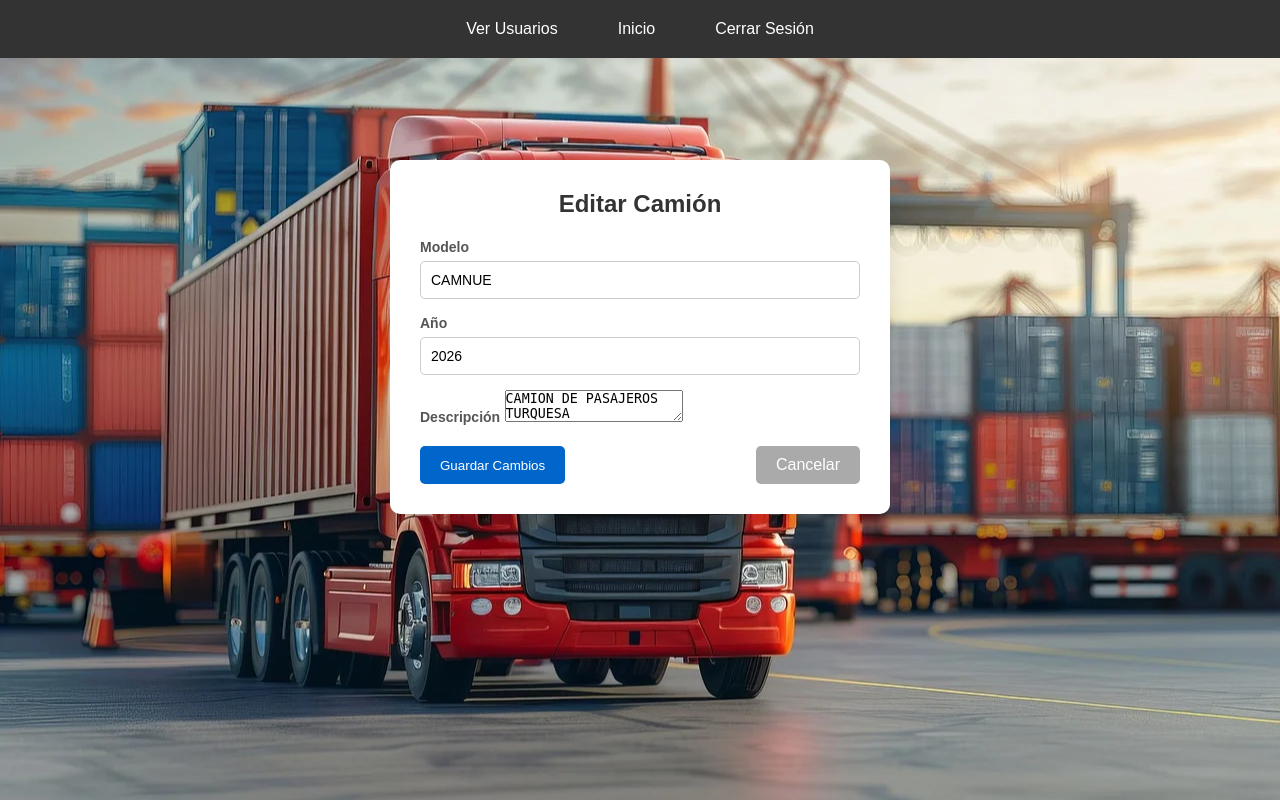
After one commit to MiguelAlca/LAB-PROGRAMACION-WEB-, a Flask app: page /editar_camion/1 in a window 1280 px wide. The commit adds this page. Run offline with Flask 3, Linux system fonts and the light colour scheme; a user stored in the database is signed in; data comes from the database, SQL or seed files in the repository; both versions use the stored data as it was after the commit.

Commit message:
Add files via upload

```diff
--- a/mi_proyecto/app.py
+++ b/mi_proyecto/app.py
@@ -4,9 +4,9 @@ from werkzeug.security import generate_password_hash, check_password_hash
 import sqlite3
 import os
 from functools import wraps
-import mysql.connector  # Asegúrate de tenerlo instalado
+import mysql.connector
 
-# Configuración inicial
+
 app = Flask(__name__)
 app.secret_key = os.getenv("SECRET_KEY", "super_secret_key")  # Usa una clave secreta para sesiones
 app.secret_key = 'MIGUEL'
@@ -393,7 +393,38 @@ def ver_datos():
     conn.close()
     return render_template('ver_datos.html', contactos=contactos)
 
+# Agrega esto en tu app.py
+@app.route('/editar_camion/<int:camion_id>', methods=['GET', 'POST'])
+@requiere_rol('admin')
+def editar_camion(camion_id):
+    conn = get_db_connection_sqlite()
+    c = conn.cursor()
 
+    # 1. Buscar el camión
+    c.execute("SELECT * FROM camiones WHERE id = ?", (camion_id,))
+    camion = c.fetchone()
+
+    if not camion:
+        flash("Camión no encontrado", "danger")
+        return redirect(url_for('camiones'))
+
+    # 2. Si es POST, actualizar datos
+    if request.method == 'POST':
+        modelo = request.form['modelo']
+        anio = request.form['anio']
+        descripcion = request.form['descripcion']
+        # (Aquí podrías agregar lógica para actualizar imagen si quisieras)
+
+        c.execute("UPDATE camiones SET modelo = ?, anio = ?, descripcion = ? WHERE id = ?",
+                  (modelo, anio, descripcion, camion_id))
+        conn.commit()
+        conn.close()
+        flash("Camión actualizado correctamente", "success")
+        return redirect(url_for('camiones'))
+
+    conn.close()
+    # 3. Si es GET, mostrar el formulario
+    return render_template('editar_camion.html', camion=camion)
 
 @app.route('/personal/', methods=['GET', 'POST'])
 @requiere_rol('admin')
--- /dev/null
+++ b/mi_proyecto/templates/editar_camion.html
@@ -0,0 +1,196 @@
+<!DOCTYPE html>
+<html lang="es">
+<head>
+    <meta charset="UTF-8">
+    <meta name="viewport" content="width=device-width, initial-scale=1.0">
+    <style>
+
+      * {
+          margin: 0;
+          padding: 0;
+          box-sizing: border-box;
+      }
+
+      body {
+          font-family: 'Poppins', sans-serif;
+          background-image: url('/static/CAMIONQW.webp');
+          background-size: cover;
+          background-position: center;
+          background-attachment: fixed;
+          min-height: 100vh;
+          display: flex;
+          justify-content: center;
+          align-items: flex-start;
+      }
+
+      /* Barra de navegación */
+      .navbar {
+          background-color: #333;
+          width: 100%;
+          padding: 10px 0;
+          position: fixed;
+          top: 0;
+          z-index: 1000;
+          text-align: center;
+      }
+
+      .navbar ul {
+          list-style: none;
+          display: flex;
+          justify-content: center;
+          margin: 0;
+          padding: 0;
+      }
+
+      .navbar li {
+          margin: 0 15px;
+      }
+
+      .navbar a {
+          color: white;
+          text-decoration: none;
+          padding: 10px 15px;
+          font-size: 16px;
+          display: inline-block;
+      }
+
+      .navbar a:hover {
+          background-color: #575757;
+          border-radius: 5px;
+      }
+
+      /* Contenedor principal */
+      .container {
+          margin-top: 120px; /* Espacio para la barra de navegación */
+          display: flex;
+          justify-content: center;
+          align-items: flex-start;
+          width: 100%;
+          padding: 20px;
+      }
+
+      /* Caja de edición */
+      .edit-user-box {
+          background-color: white;
+          padding: 30px;
+          border-radius: 10px;
+          box-shadow: 0 10px 20px rgba(0, 0, 0, 0.1);
+          max-width: 500px;
+          width: 100%;
+          text-align: center;
+          animation: fadeIn 0.5s ease;
+          margin-top: 20px; /* Para asegurarse de que no quede pegado a la barra */
+      }
+
+      .edit-user-box h1 {
+          font-size: 24px;
+          margin-bottom: 20px;
+          color: #333;
+      }
+
+      /* Formulario */
+      .form-group {
+          margin-bottom: 15px;
+          text-align: left;
+      }
+
+      .form-group label {
+          font-size: 14px;
+          color: #555;
+          font-weight: bold;
+      }
+
+      .form-group input,
+      .form-group select {
+          width: 100%;
+          padding: 10px;
+          font-size: 14px;
+          border: 1px solid #ccc;
+          border-radius: 5px;
+          margin-top: 5px;
+      }
+
+      .form-group input:focus,
+      .form-group select:focus {
+          border-color: #0066cc;
+          outline: none;
+      }
+
+      /* Botones */
+      .form-buttons {
+          display: flex;
+          justify-content: space-between;
+          margin-top: 20px;
+      }
+
+      .btn-primary {
+          background-color: #0066cc;
+          color: white;
+          padding: 10px 20px;
+          border: none;
+          border-radius: 5px;
+          text-decoration: none;
+          cursor: pointer;
+          transition: background-color 0.3s ease;
+      }
+
+      .btn-primary:hover {
+          background-color: #004999;
+      }
+
+      .btn-secondary {
+          background-color: #aaa;
+          color: white;
+          padding: 10px 20px;
+          border: none;
+          border-radius: 5px;
+          text-decoration: none;
+          cursor: pointer;
+          transition: background-color 0.3s ease;
+      }
+
+      .btn-secondary:hover {
+          background-color: #888;
+      }
+
+      </style>
+
+    <title>Editar Camiones</title>
+</head>
+<body>
+    <nav class="navbar">
+        <ul>
+            <li><a href="{{ url_for('ver_usuarios') }}">Ver Usuarios</a></li>
+            <li><a href="{{ url_for('home') }}">Inicio</a></li>
+            <li><a href="{{ url_for('logout') }}">Cerrar Sesión</a></li>
+        </ul>
+    </nav>
+    <div class="container">
+        <div class="edit-user-box"> <h1>Editar Camión</h1>
+
+            <form method="POST" action="{{ url_for('editar_camion', camion_id=camion[0]) }}">
+
+                <div class="form-group">
+                    <label for="modelo">Modelo</label>
+                    <input type="text" id="modelo" name="modelo" value="{{ camion[1] }}" required>
+                </div>
+
+                <div class="form-group">
+                    <label for="anio">Año</label>
+                    <input type="number" id="anio" name="anio" value="{{ camion[2] }}" required>
+                </div>
+
+                <div class="form-group">
+                    <label for="descripcion">Descripción</label>
+                    <textarea id="descripcion" name="descripcion" required>{{ camion[3] }}</textarea>
+                </div>
+
+                <div class="form-buttons">
+                    <button type="submit" class="btn-primary">Guardar Cambios</button>
+                    <a href="{{ url_for('camiones') }}" class="btn-secondary">Cancelar</a>
+                </div>
+            </form>
+        </div>
+    </div>
+</body>
+</html>
--- a/mi_proyecto/templates/ver_usuarios.html
+++ b/mi_proyecto/templates/ver_usuarios.html
@@ -194,11 +194,11 @@
                         <td>{{ user[3] }}</td>
 
                         <td>
-                            <!-- Enlace para editar -->
+
                             <a href="{{ url_for('editar_usuario', user_id=user[0]) }}">
                                 <button class="edit-btn">Editar</button>
                             </a>
-                            <!-- Enlace para eliminar -->
+
                             <a href="{{ url_for('eliminar_usuario', user_id=user[0]) }}" onclick="return confirm('¿Estás seguro de que deseas eliminar este usuario?')">
                                 <button class="delete-btn">Eliminar</button>
                             </a>
```
Also changed, not shown: mi_proyecto/templates/camiones.html (+5 -2 lines), mi_proyecto/usuarios.db.
